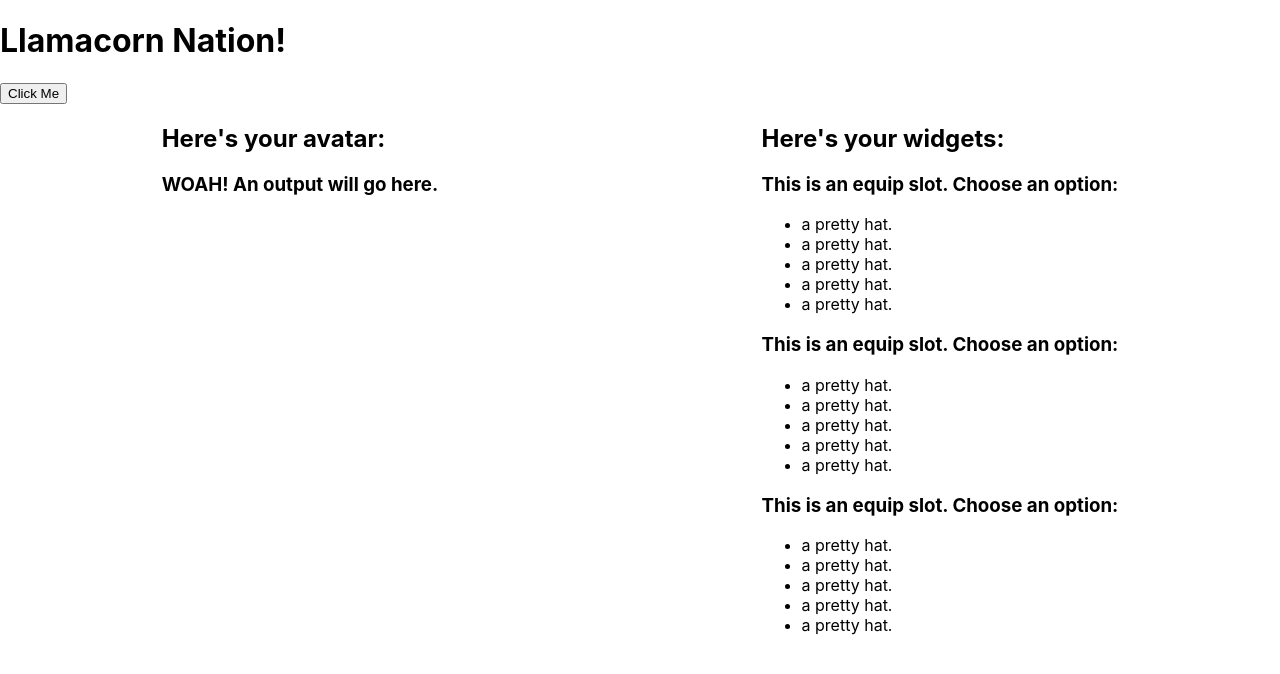
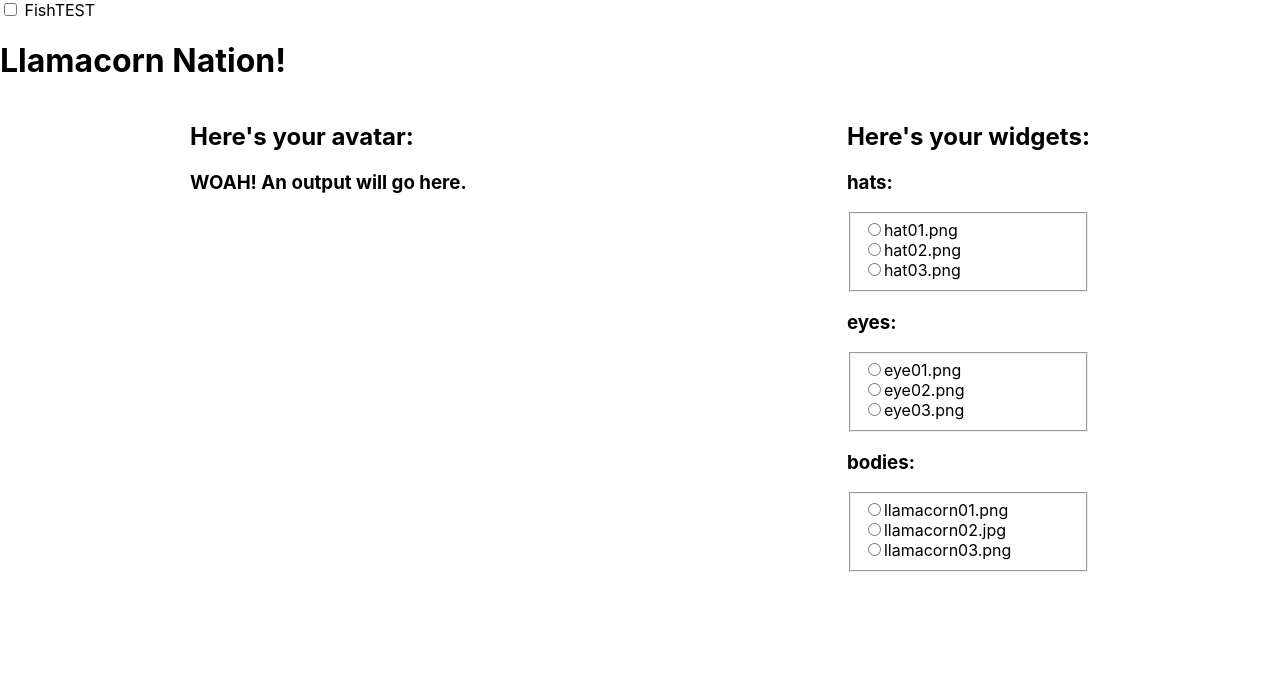
Before and after one commit to noltron000-coursework/FEW-2-3_llamacorn-nation, a React (Create React App) app: page / in a window 1280 px wide. Shown: the top 674 px of the page. Built offline with nearby package versions, Linux system fonts and the light colour scheme; the HTML template or start-up script is replaced by a standard one.

Commit message:
🔘 adding dynamic radio buttons

```diff
--- a/src/jsx/app.jsx
+++ b/src/jsx/app.jsx
@@ -23,8 +23,10 @@ class App extends Component {
 	render() {
 		return (
 			<div>
+				<input type="checkbox" id="check3" /> Fish
+				<label htmlFor="check3">TEST</label>
+
 				<h1>Llamacorn Nation!</h1>
-				<button onClick={this.handleClick}>Click Me</button>
 				<div id='body'>
 					<Avatar />
 					<Widget />
--- a/src/jsx/equip-slot.jsx
+++ b/src/jsx/equip-slot.jsx
@@ -5,17 +5,26 @@ import React, { Component } from 'react';
 import Item from '../jsx/item.jsx';
 
 class EquipSlot extends Component {
+
+	renderItemOption() {
+		let itemList = this.props.ItemData[this.props.slot]
+
+		console.log(itemList)
+
+		return (
+			<div>
+				{itemList.map((item) => <Item key={item} item={item} slot={this.props.slot} ItemData={this.props.ItemData} />)}
+			</div>
+		);
+	}
+
 	render() {
 		return (
 			<div className='equip-slot'>
-				<h3>This is an equip slot. Choose an option:</h3>
-				<ul>
-					<Item />
-					<Item />
-					<Item />
-					<Item />
-					<Item />
-				</ul>
+				<h3>{this.props.slot}:</h3>
+				<fieldset>
+					{this.renderItemOption()}
+				</fieldset>
 			</div >
 		);
 	}
--- a/src/jsx/item.jsx
+++ b/src/jsx/item.jsx
@@ -4,9 +4,15 @@ import React, { Component } from 'react';
 class Item extends Component {
 	render() {
 		return (
-			<li className='accessory'>
-				a pretty hat.
-			</li>
+			<div className='item'>
+				<input
+					type='radio'
+					id={this.props.item}
+					name={this.props.slot}
+					value={this.props.item}
+				/>
+				<label htmlFor={this.props.item}>{this.props.item}</label>
+			</div>
 		);
 	}
 }
--- a/src/jsx/widget.jsx
+++ b/src/jsx/widget.jsx
@@ -5,16 +5,79 @@ import React, { Component } from 'react';
 import EquipSlot from '../jsx/equip-slot.jsx';
 
 class ChoiceWidget extends Component {
+	constructor(props) {
+		super(props);
+		this.state = {
+			ItemData: {
+				hats: [
+					'hat01.png',
+					'hat02.png',
+					'hat03.png'
+				],
+				eyes: [
+					'eye01.png',
+					'eye02.png',
+					'eye03.png'
+				],
+				bodies: [
+					'llamacorn01.png',
+					'llamacorn02.jpg',
+					'llamacorn03.png'
+				]
+			}
+		}
+	}
+
+	renderEquipSlot() {
+		let slotList = []
+
+		for (let slot in this.state.ItemData) {
+			slotList.push(slot)
+		}
+
+		console.log(slotList)
+
+		return (
+			<div>
+				{slotList.map((slot) => <EquipSlot key={slot} slot={slot} ItemData={this.state.ItemData} />)}
+			</div>
+		);
+	}
+
 	render() {
 		return (
 			<div id='widget'>
 				<h2>Here's your widgets:</h2>
 				{/* this will be a selection of accessories for this equip slot */}
 				<form id='options'>
-					<EquipSlot />
-					<EquipSlot />
-					<EquipSlot />
+					{this.renderEquipSlot()}
 				</form>
+				{/*
+					***IMPORTANT***
+					This is where a valuable object will be passed in.
+					The object will tell the app where images are located,
+					what the names of the UI assets are to display,
+					and how many radio buttons and widgets it should render.
+
+					It will look like this:
+					{
+						hats: [
+							'hat01.png',
+							'hat02.png',
+							'hat03.png'
+						],
+						eyes: [
+							'eye01.png',
+							'no-naming-convention.png',
+							'any-filetype.jpg'
+						],
+						bodies: [
+							'body01.png',
+							'body02.jpg',
+							'body08.png'
+						]
+					}
+				*/}
 			</div>
 		);
 	}
```
Also changed, not shown: src/jsx/item-data.js (added, +19 -0 lines).
